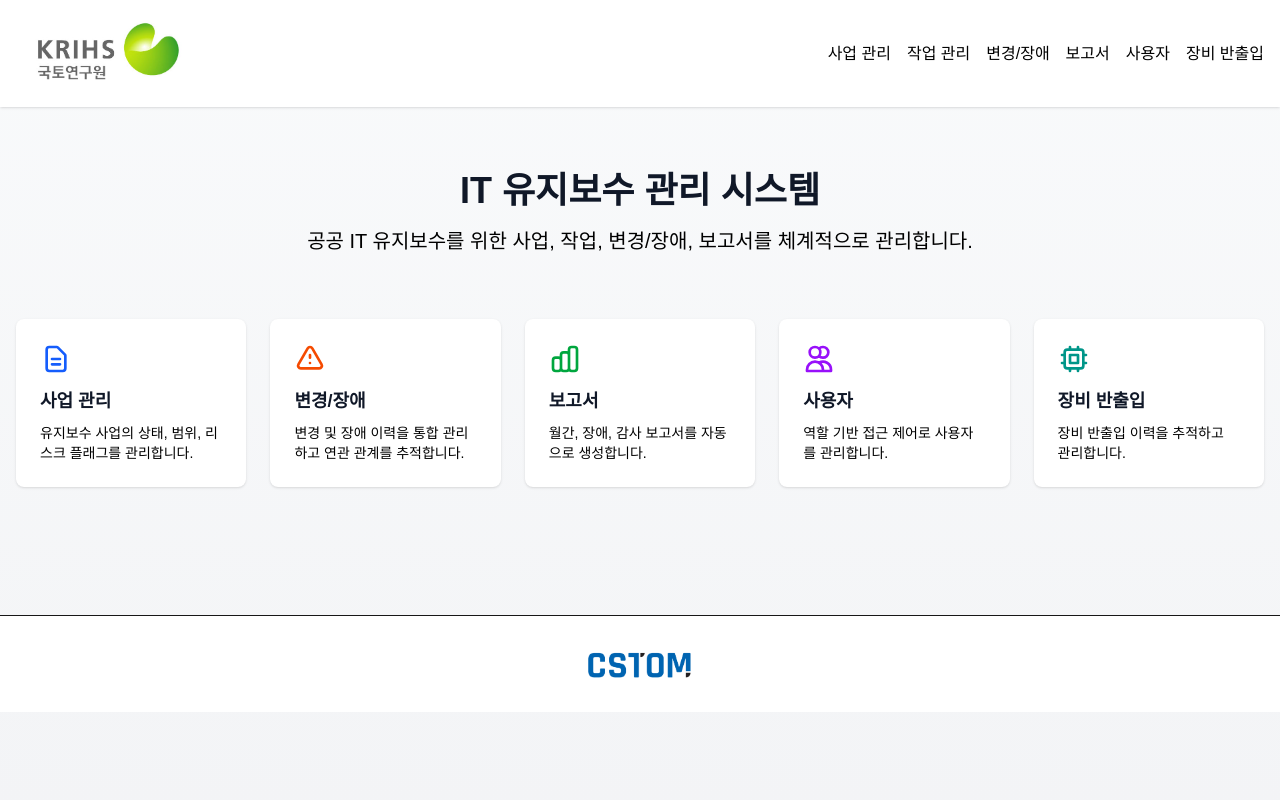
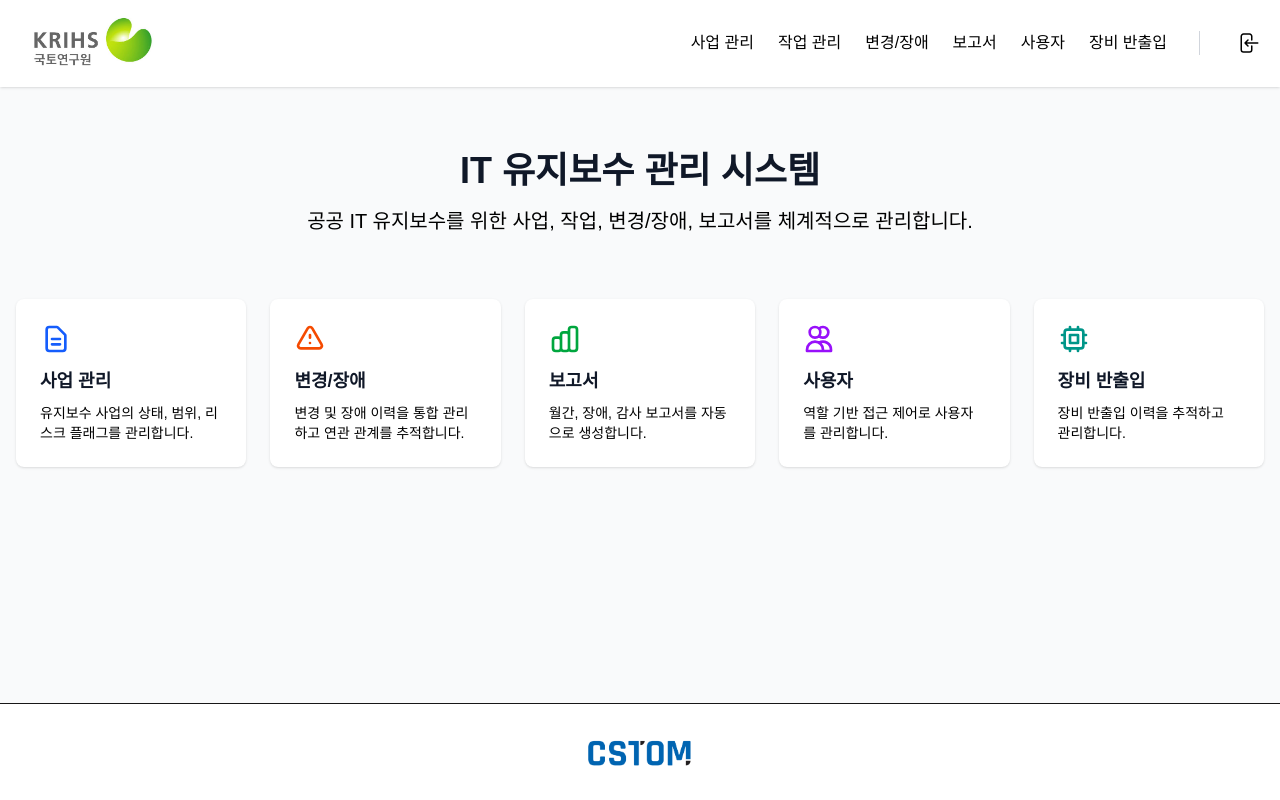
Before and after one commit to infrabank/CSTOM, a Next.js app in the folder frontend/: page / in a window 1280 px wide. Built offline with nearby package versions, Linux system fonts and the light colour scheme; no server answers.

Commit message:
Update main page to use AdminHeader component for consistency

```diff
--- a/frontend/src/app/page.tsx
+++ b/frontend/src/app/page.tsx
@@ -1,47 +1,13 @@
 import Link from "next/link";
 import Image from "next/image";
+import AdminHeader from "@/components/admin-header";
 
 export default function Home() {
   return (
-    <div className="min-h-screen bg-gradient-to-b from-gray-50 to-gray-100">
-      <header className="bg-white shadow-sm">
-        <div className="max-w-7xl mx-auto px-4 py-4 flex justify-between items-center">
-          <Link href="/">
-            <Image
-              src="/images/ci_21.jpg"
-              alt="KRIHS 국토연구원"
-              width={180}
-              height={40}
-              priority
-            />
-          </Link>
-          <nav className="flex gap-4">
-            <Link
-              href="/contracts"
-              className="text-black hover:text-gray-900"
-            >
-              사업 관리
-            </Link>
-            <Link href="/tasks" className="text-black hover:text-gray-900">
-              작업 관리
-            </Link>
-            <Link href="/events" className="text-black hover:text-gray-900">
-              변경/장애
-            </Link>
-            <Link href="/reports" className="text-black hover:text-gray-900">
-              보고서
-            </Link>
-            <Link href="/users" className="text-black hover:text-gray-900">
-              사용자
-            </Link>
-            <Link href="/equipments" className="text-black hover:text-gray-900">
-              장비 반출입
-            </Link>
-          </nav>
-        </div>
-      </header>
+    <div className="min-h-screen bg-gray-50 flex flex-col">
+      <AdminHeader />
 
-      <main className="max-w-7xl mx-auto px-4 py-16">
+      <main className="flex-1 max-w-7xl mx-auto px-4 py-16 w-full">
         <div className="text-center mb-16">
           <h2 className="text-4xl font-bold text-gray-900 mb-4">
             IT 유지보수 관리 시스템
@@ -184,13 +150,13 @@ export default function Home() {
         </div>
       </main>
 
-      <footer className="border-t bg-white mt-16">
+      <footer className="border-t bg-white mt-auto">
         <div className="max-w-7xl mx-auto px-4 py-6 flex justify-center items-center">
           <Image
             src="/images/2-4.png"
             alt="CSTOM"
             width={120}
-            height={32}
+            height={27}
           />
         </div>
       </footer>
```
